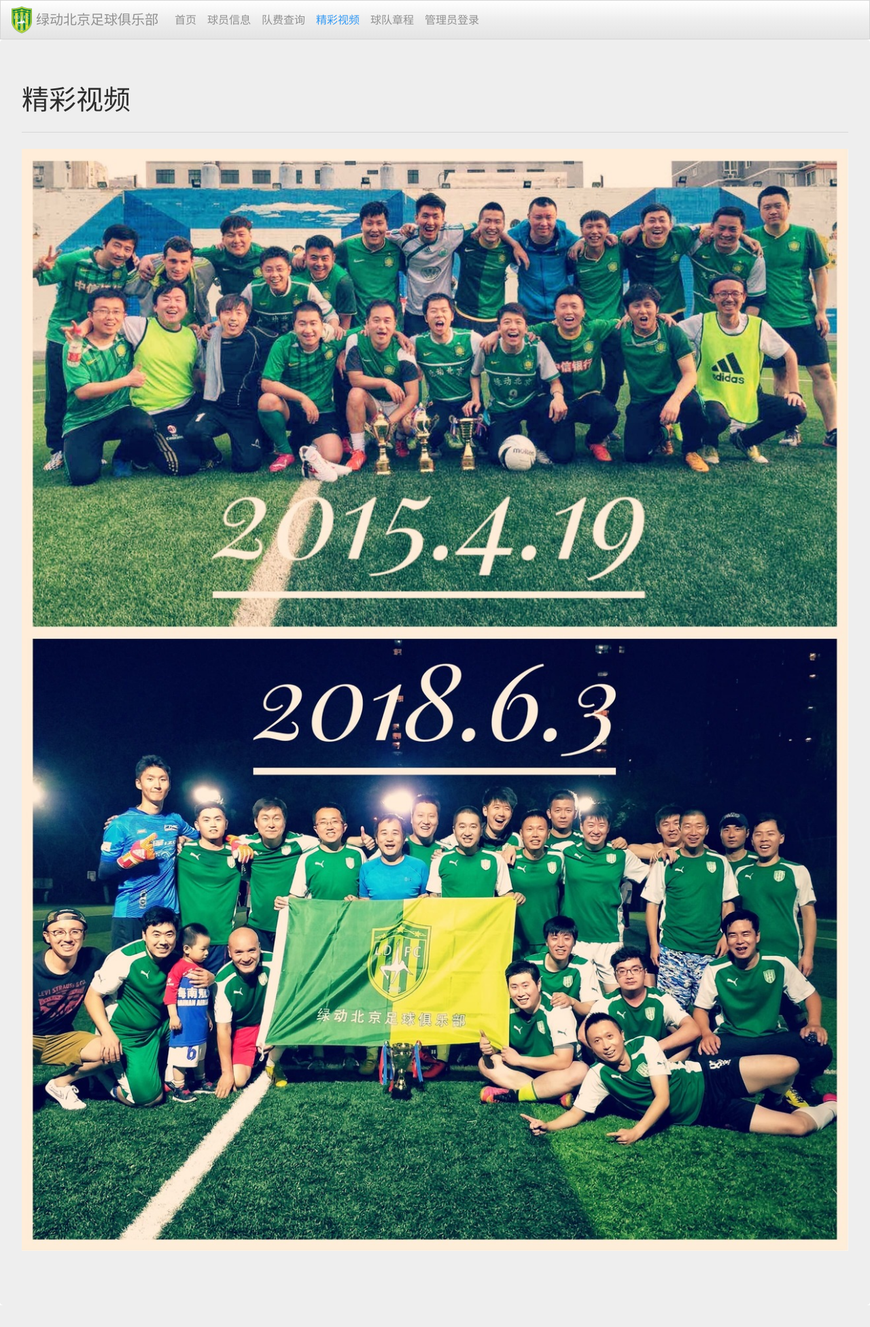
After one commit to cx9s/ldbj, a Flask app: page /video in a window 1280 px wide. The commit adds this page. Shown: the whole page at 68% size. Run offline with Flask 2, Linux system fonts and the light colour scheme; some libraries are stand-ins or nearby versions.

Commit message:
add video.html

```diff
--- a/script/controllers/route.py
+++ b/script/controllers/route.py
@@ -14,6 +14,10 @@ def player():
 @main.route('/fee')
 def fee():
     return render_template('fee.html')
+
+@main.route('/video')
+def video():
+    return render_template('video.html')
 
 @main.route('/about')
 def about():
--- a/script/templates/base.html
+++ b/script/templates/base.html
@@ -32,7 +32,7 @@
                                 ('/', 'index', '首页'),
                                 ('/player', 'player', '球员信息'),
                                 ('/fee', 'fee', '队费查询'),
-                                ('/', 'video', '精彩视频'),
+                                ('/video', 'video', '精彩视频'),
                                 ('/about', 'about', '球队章程'),
                                 ('/editplayer', 'editplayer', '修改球员'),
                                 ('/editfee', 'editfee', '更新队费'),
@@ -44,7 +44,7 @@
                                 ('/', 'index', '首页'),
                                 ('/player', 'player', '球员信息'),
                                 ('/fee', 'fee', '队费查询'),
-                                ('/', 'video', '精彩视频'),
+                                ('/video', 'video', '精彩视频'),
                                 ('/about', 'about', '球队章程'),
                                 ('/auth/login', 'login', '管理员登录')
                                 ] -%}
--- a/script/templates/fee.html
+++ b/script/templates/fee.html
@@ -5,7 +5,7 @@
 
 {% block body %}
         <section class="jumbotron">
-            <h1 class="h1">队费信息</h1>
+            <h1 class="h1">队费查询</h1>
             <form class="form-inline my-2 my-lg-0" action="javascript:get_feeList($('#playerList').val());">
                 <div class="form-group">
                     <select class="custom-select form-control mr-2" style="max-width: 50%;" id="playerList">
--- /dev/null
+++ b/script/templates/video.html
@@ -0,0 +1,16 @@
+{% extends 'base.html' %}
+{% set active_page = 'video' %}
+{% block head %} {% endblock %}
+{% block style %} {% endblock %}
+
+{% block body %}
+    <section class="jumbotron">
+        <h1>精彩视频</h1>
+        <hr class="my-4">
+        <p class="lead">
+            <img src="{{ url_for('static', filename='../static/img/champion.jpg') }}" width="100%" height="auto" alt="">
+        </p>
+    </section>
+{% endblock %}
+
+{% block jscript %} {% endblock %}
```
Also changed, not shown: script/models/mail.py (+0 -34 lines).
